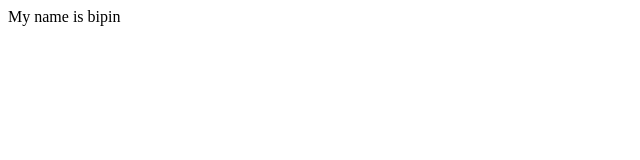
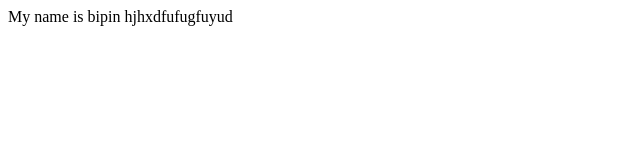
Before and after one commit to bc785/git, a plain HTML site: page index.html in a window 1280 px wide. Shown: the whole page, without its empty margins (0-640 px from the left). Drawn offline with Linux system fonts and the light colour scheme.

Commit message:
second commit

```diff
--- a/index.html
+++ b/index.html
@@ -3,5 +3,6 @@
 <title> aasvg </title>
 <body>
 My name is  bipin
+hjhxdfufugfuyud
 </body>
 </html>
```
